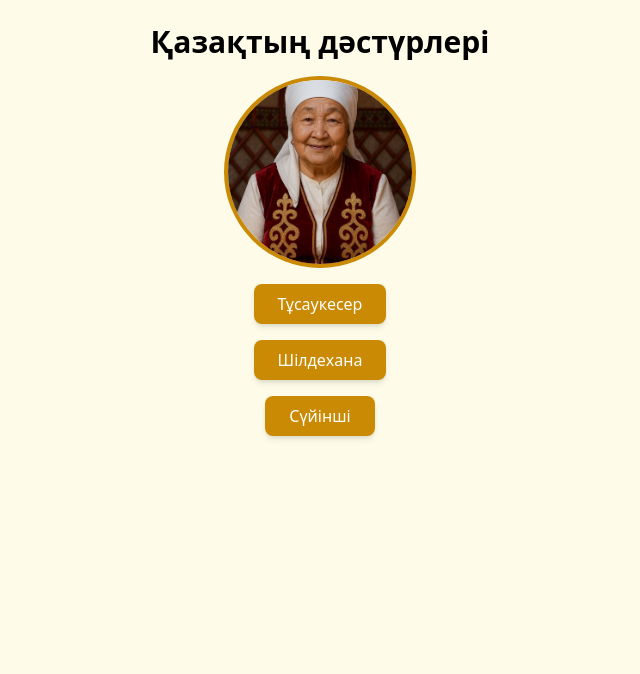
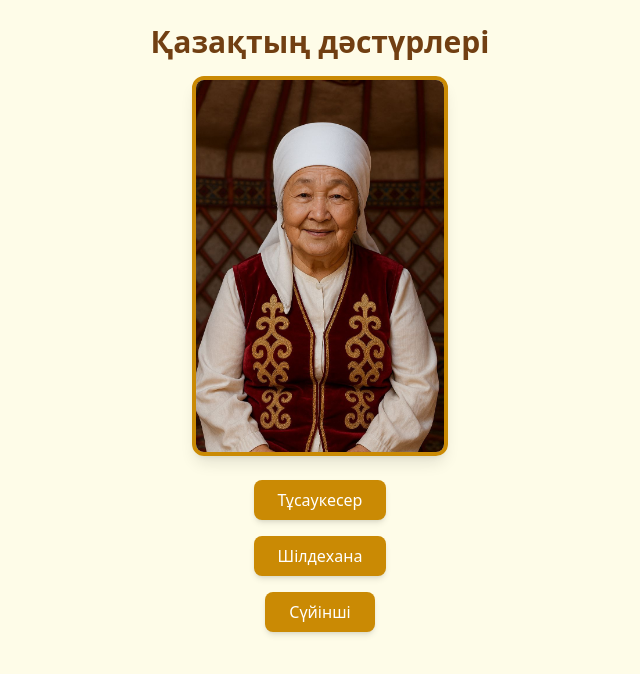
Before and after one commit to 1456541/kazakh-traditio, a plain HTML site: page index.html in a window 1280 px wide. Shown: the whole page, without its empty margins (320-960 px from the left). Drawn offline with nearby package versions, Linux system fonts and the light colour scheme.

Commit message:
Update index.html

```diff
--- a/index.html
+++ b/index.html
@@ -16,8 +16,11 @@
   <script src="https://cdn.tailwindcss.com"></script>
 </head>
 <body class="bg-yellow-50 font-sans text-center p-6">
-  <h1 class="text-3xl font-bold mb-4">Қазақтың дәстүрлері</h1>
-  <img src="photo_5210681687200098412_y.jpg" alt="Әже аватар" class="mx-auto rounded-full w-48 h-48 object-cover border-4 border-yellow-600 mb-4">
+  <h1 class="text-3xl font-bold mb-4 text-yellow-900">Қазақтың дәстүрлері</h1>
+
+  <!-- Әже суреті толық көрсетіледі -->
+  <img src="photo_5210681687200098412_y.jpg" alt="Әже аватар"
+       class="mx-auto w-64 h-auto object-cover border-4 border-yellow-600 mb-6 rounded-xl shadow-lg">
 
   <div class="flex flex-col gap-4 items-center">
     <button onclick="playAudio('audio1')" class="bg-yellow-600 text-white px-6 py-2 rounded-lg shadow-md hover:bg-yellow-700">Тұсаукесер</button>
@@ -25,6 +28,7 @@
     <button onclick="playAudio('audio3')" class="bg-yellow-600 text-white px-6 py-2 rounded-lg shadow-md hover:bg-yellow-700">Сүйінші</button>
   </div>
 
+  <!-- Аудио файлдар -->
   <audio id="audio1" src="жүктеу.mp3"></audio>
   <audio id="audio2" src="жүктеу (1).mp3"></audio>
   <audio id="audio3" src="жүктеу (2).mp3"></audio>
```
